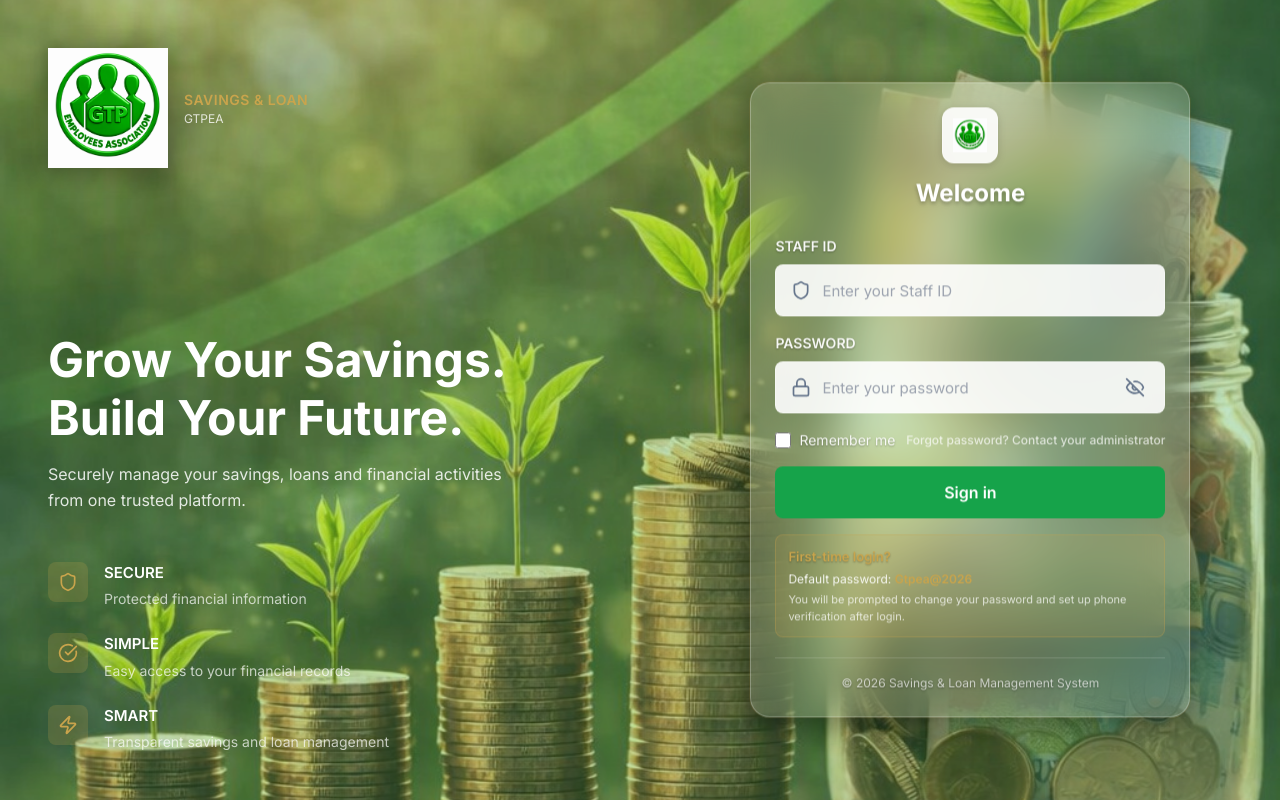
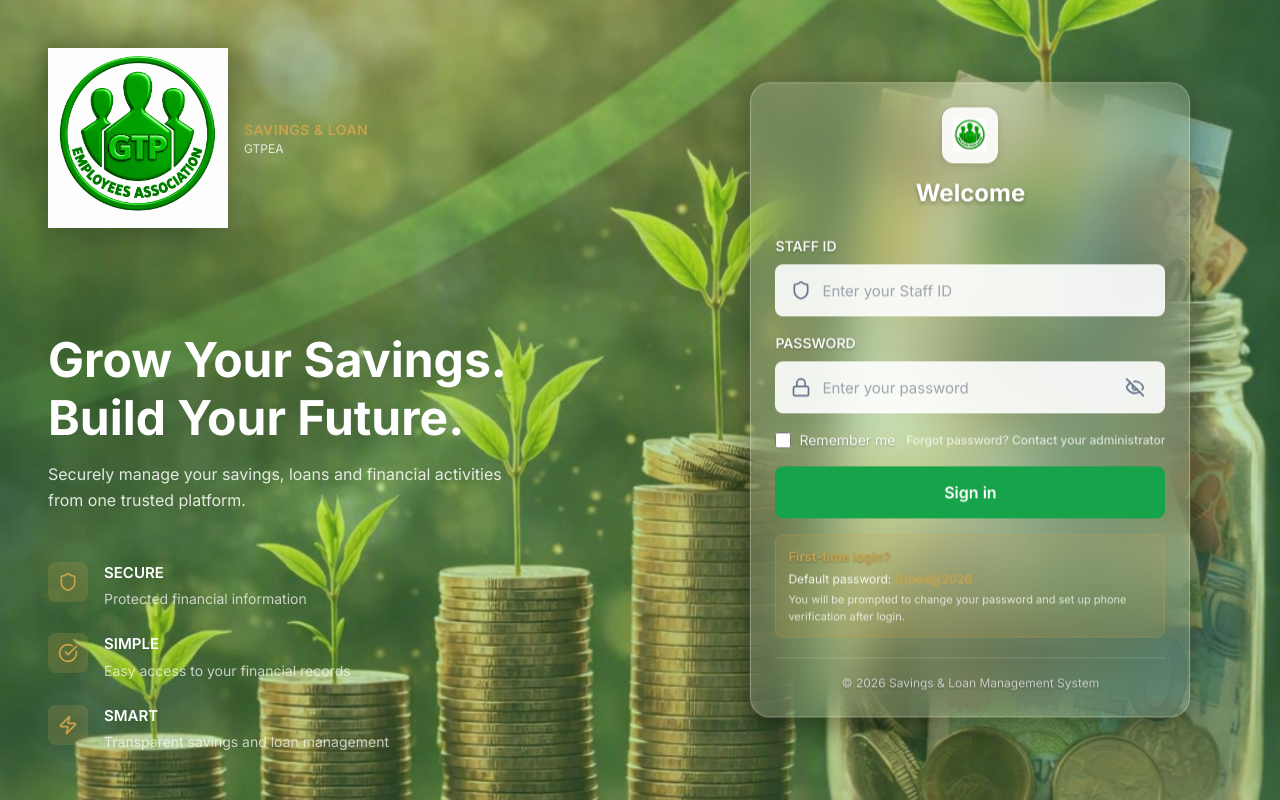
Before and after one commit to amiteyewisdom/GTPEA, a Next.js app: page /login in a window 1280 px wide. Built offline with nearby package versions, Linux system fonts and the light colour scheme.

Commit message:
Update page.tsx

```diff
--- a/src/app/(auth)/login/page.tsx
+++ b/src/app/(auth)/login/page.tsx
@@ -100,10 +100,10 @@ export default function LoginPage() {
               src="/images/gtpea-logo.png"
               alt="GTPEA"
               style={{
-                width: "120px",
-                height: "120px",
+                width: "180px",
+                height: "180px",
                 objectFit: "contain",
-                filter: "drop-shadow(0 4px 12px rgba(0, 0, 0, 0.25))",
+                filter: "drop-shadow(0 4px 16px rgba(0, 0, 0, 0.3))",
               }}
             />
             <div>
@@ -419,8 +419,10 @@ export default function LoginPage() {
 
             <div style={{
               display: "flex",
-              alignItems: "center",
-              justifyContent: "space-between",
+              alignItems: isDesktop ? "center" : "flex-start",
+              flexDirection: isDesktop ? "row" : "column",
+              gap: isDesktop ? "0" : "8px",
+              justifyContent: isDesktop ? "space-between" : "flex-start",
               fontSize: "14px",
             }}>
               <label style={{ display: "flex", alignItems: "center", gap: "8px", color: isDesktop ? "rgba(255, 255, 255, 0.95)" : "rgba(255, 255, 255, 0.9)", cursor: "pointer", textShadow: isDesktop ? "0 1px 2px rgba(0, 0, 0, 0.3)" : "0 1px 2px rgba(0, 0, 0, 0.5)" }}>
```
